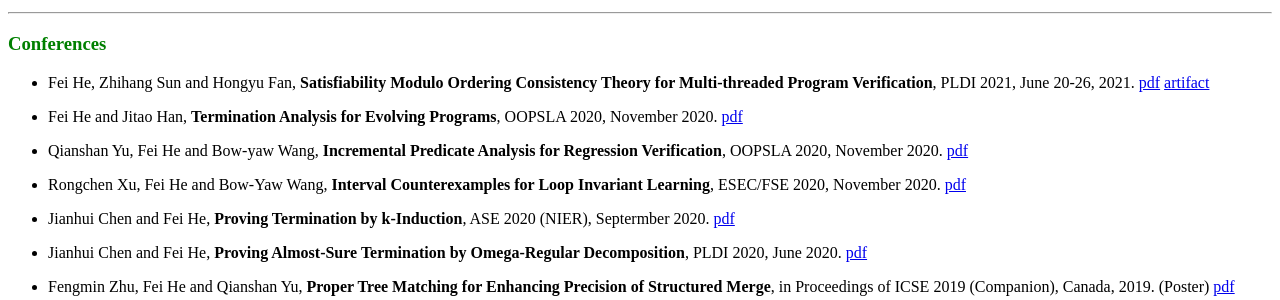
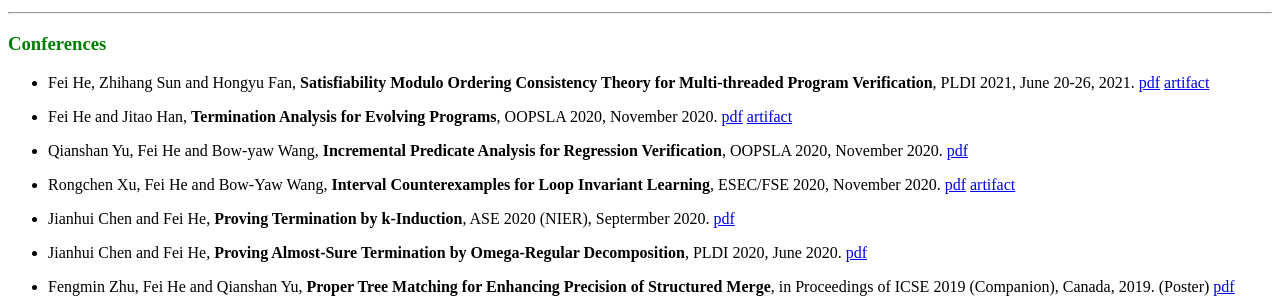
Before and after one commit to feihe/feihe.github.io, a Jekyll site: the page built from publications.md, in a window 1280 px wide and 900 px high, scrolled down 820 px. Shown: the part 152-452 px from the top of the window. Built offline with Jekyll 4.4.1, drawn with Linux system fonts in a browser that asks for light colours; nearby versions of some CDN libraries.

Commit message:
artifacts

```diff
--- a/publications.md
+++ b/publications.md
@@ -55,11 +55,11 @@ title: Publications
 
 - Fei He, Zhihang Sun and Hongyu Fan, **Satisfiability Modulo Ordering Consistency Theory for Multi-threaded Program Verification**, PLDI 2021, June 20-26, 2021. [pdf](./materials/pldi21.pdf) [artifact](https://thufv.github.io/research/zord)
 
-- Fei He and Jitao Han, **Termination Analysis for Evolving Programs**, OOPSLA 2020, November 2020. [pdf](./materials/oopsla20a.pdf)
+- Fei He and Jitao Han, **Termination Analysis for Evolving Programs**, OOPSLA 2020, November 2020. [pdf](./materials/oopsla20a.pdf) [artifact](https://thufv.github.io/research/oopsla20a-artifact)
 
 - Qianshan Yu, Fei He and Bow-yaw Wang, **Incremental Predicate Analysis for Regression Verification**, OOPSLA 2020, November 2020. [pdf](./materials/oopsla20b.pdf)
 
-- Rongchen Xu, Fei He and Bow-Yaw Wang, **Interval Counterexamples for Loop Invariant Learning**, ESEC/FSE 2020, November 2020. [pdf](./materials/fse20.pdf)
+- Rongchen Xu, Fei He and Bow-Yaw Wang, **Interval Counterexamples for Loop Invariant Learning**, ESEC/FSE 2020, November 2020. [pdf](./materials/fse20.pdf) [artifact](https://thufv.github.io/research/fse20-artifact)
 
 - Jianhui Chen and Fei He, **Proving Termination by k-Induction**, ASE 2020 (NIER), Septermber 2020. [pdf](./materials/ase20nier.pdf)
 
```
